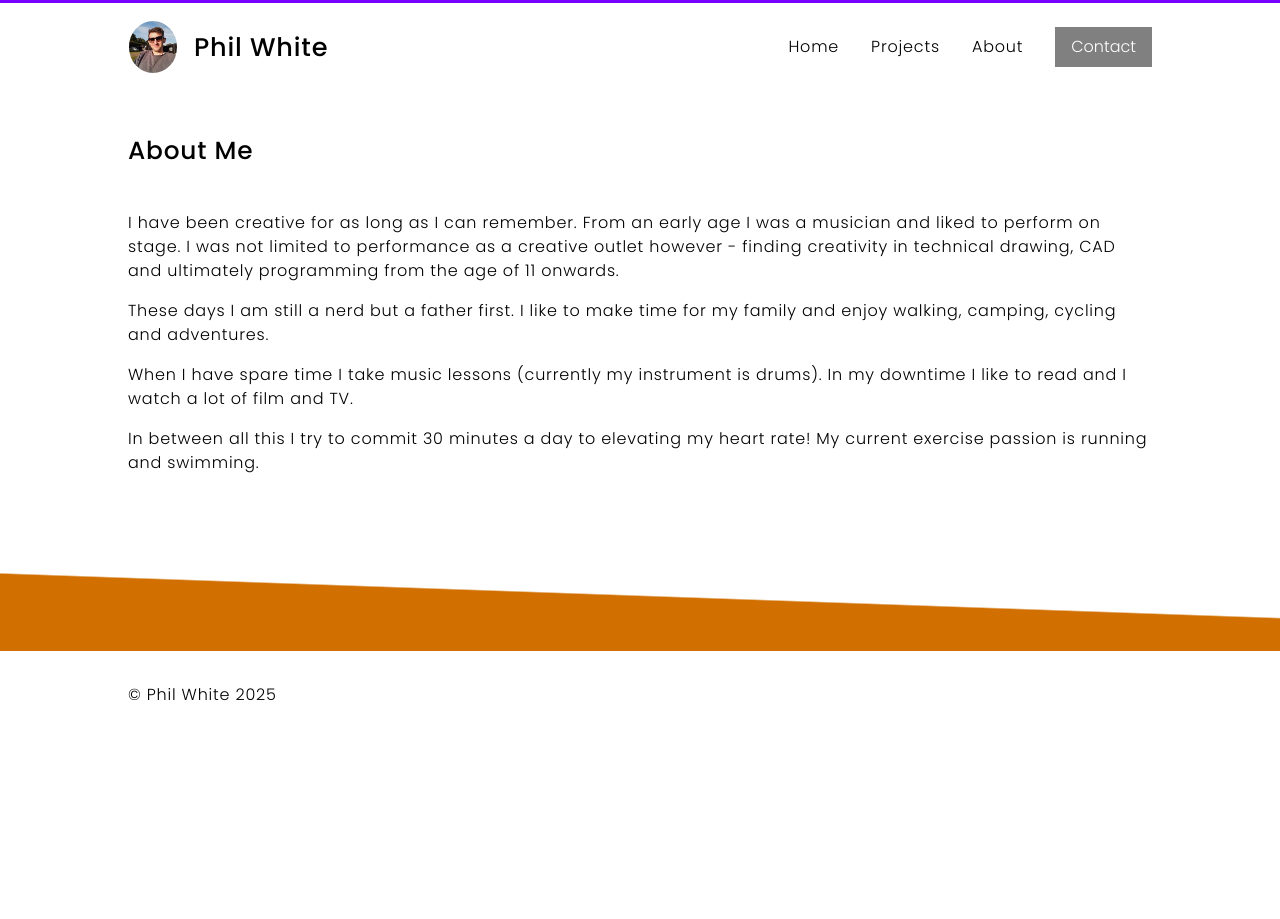
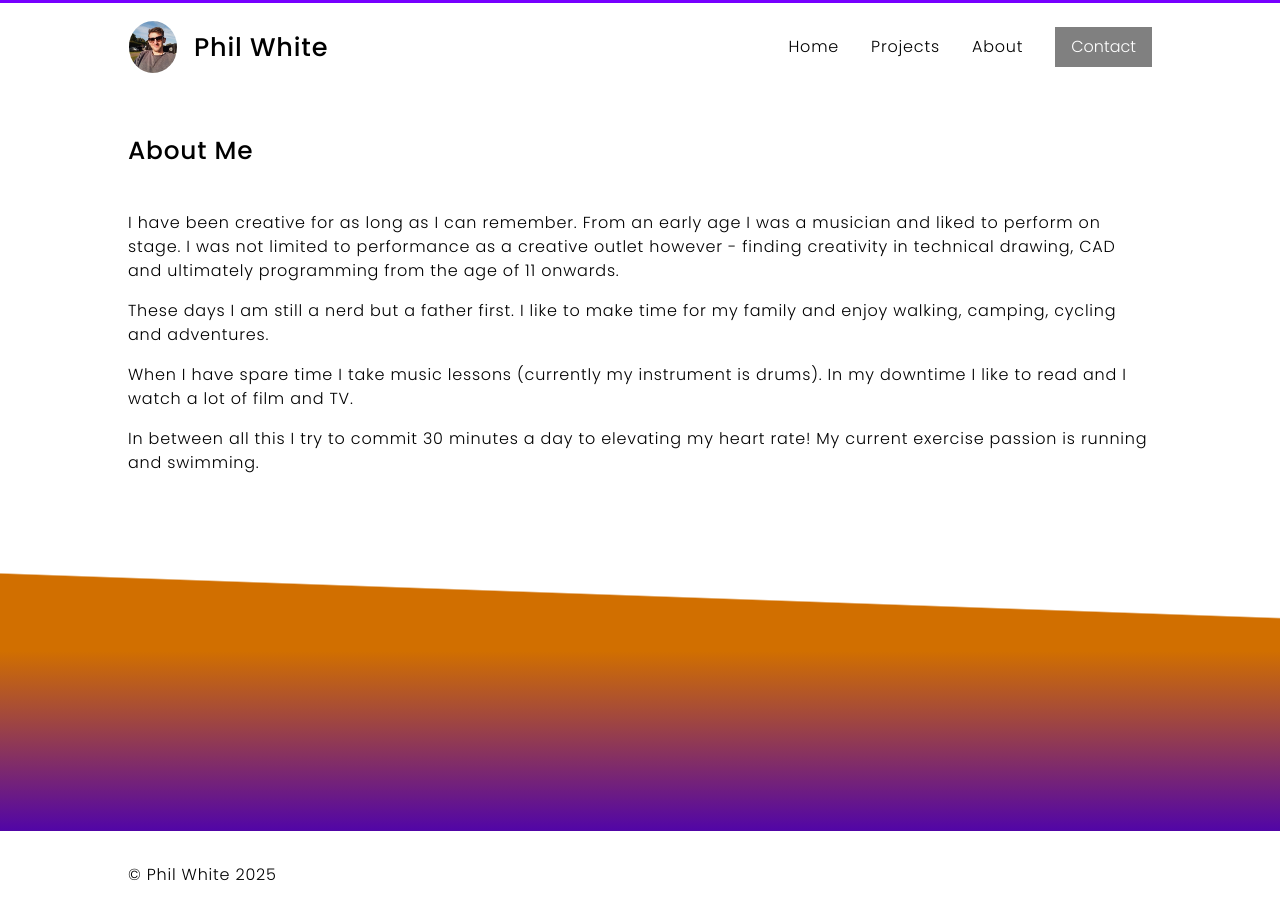
Before and after one commit to philwhiteuk/cv, a Jekyll site: the page built from pages/about.md, in a window 1280 px wide. Built offline with Jekyll 4.4.1, drawn with Linux system fonts in a browser that asks for light colours.

Commit message:
♻️ match height of gradient with above

```diff
--- a/_sass/theme/_aside.scss
+++ b/_sass/theme/_aside.scss
@@ -1,5 +1,6 @@
 aside {
     font-size: 0.9em;
+    min-height: 20vh;
 
     .wrapper { margin-top: 0; }
 
```
